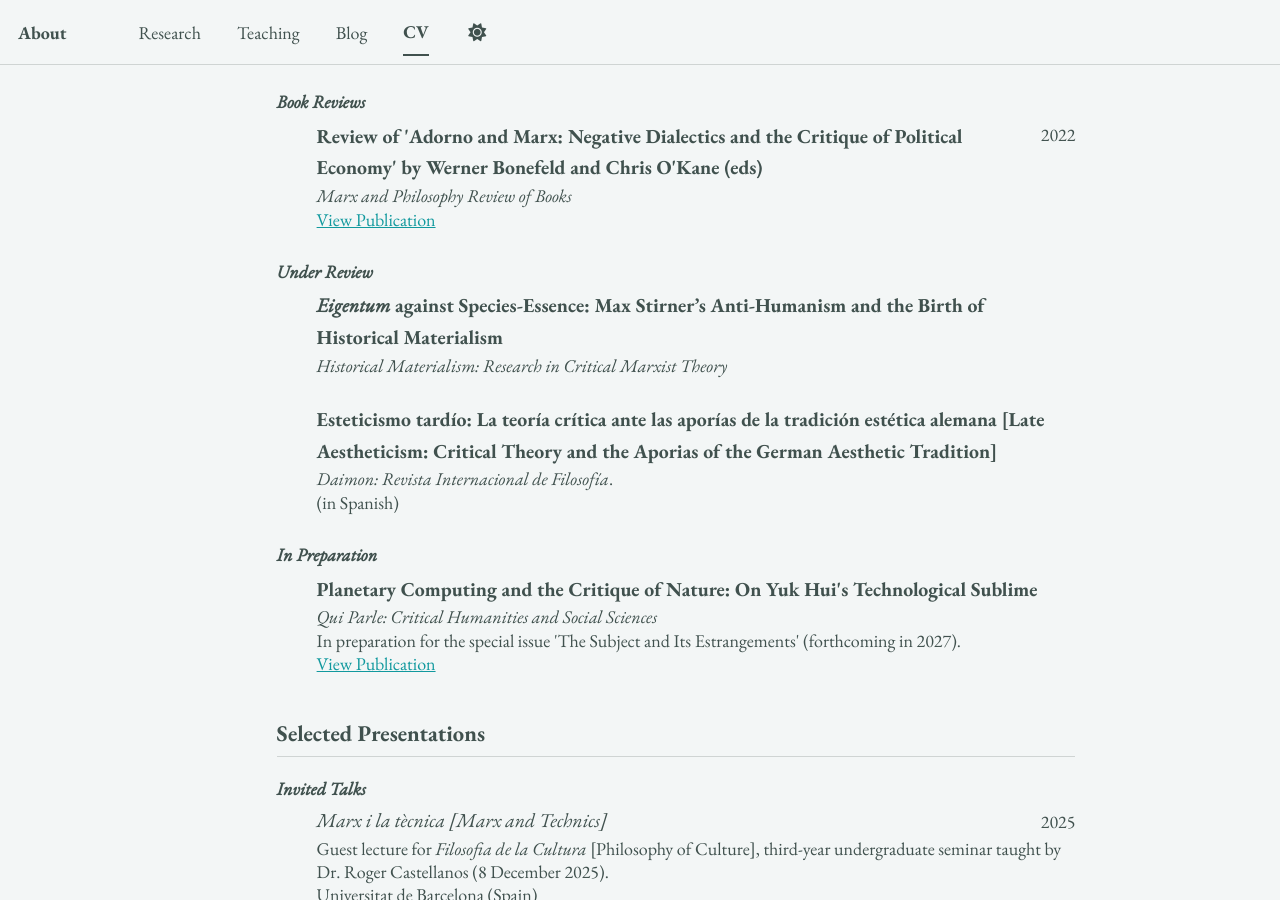
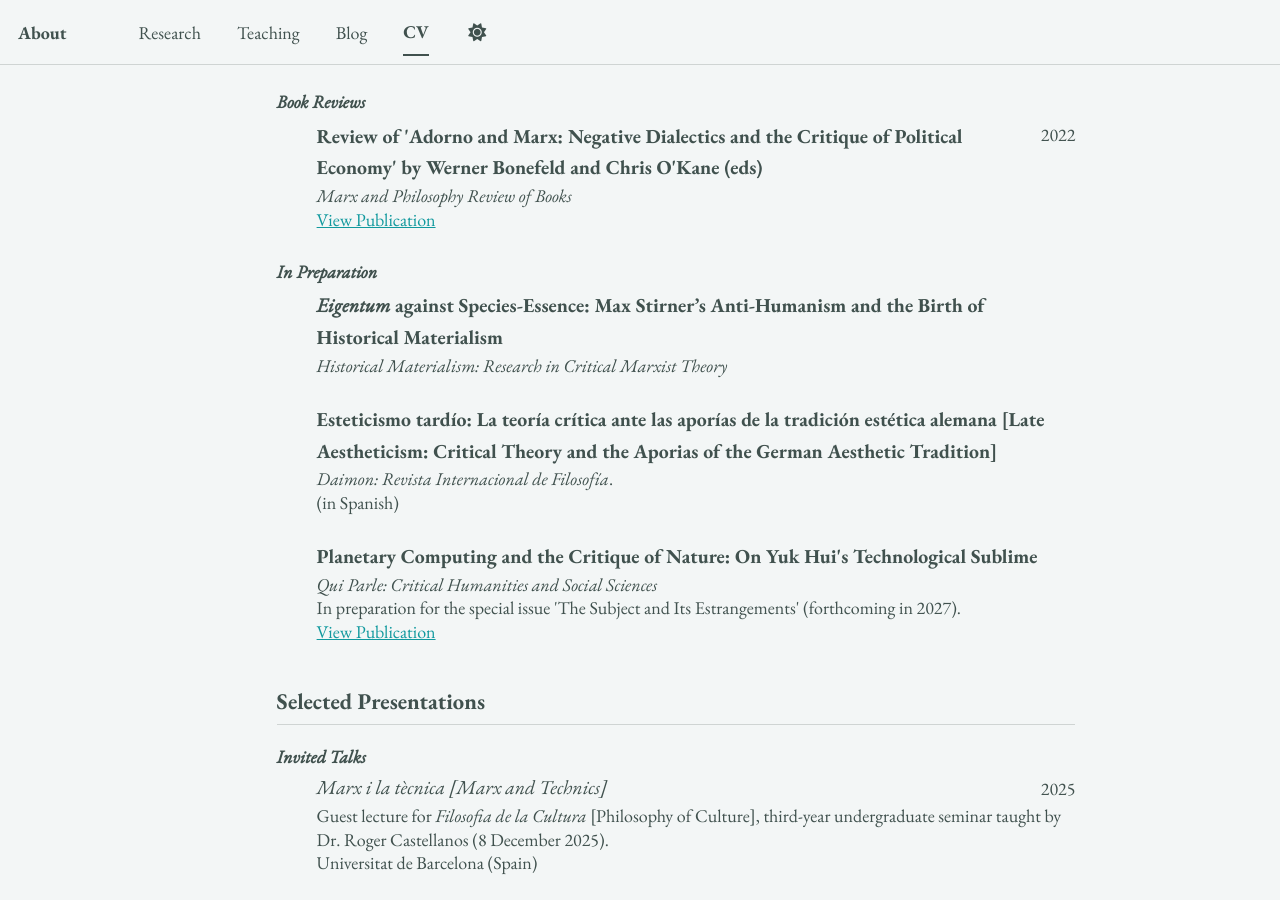
Before and after one commit to epujol90/epujol90.github.io, a Jekyll site: the page built from _pages/cv-json.md, in a window 1280 px wide and 900 px high, scrolled down 3105 px. Built offline with Jekyll 4.4.1, drawn with Linux system fonts in a browser that asks for light colours; a script bundle is joined from its source files by our own code; library files that are not in the unit come from our copies.

Commit message:
Update cv.json

```diff
--- a/_data/cv.json
+++ b/_data/cv.json
@@ -202,7 +202,7 @@
       "releaseDate": "",
       "website": "",
       "summary": "",
-      "category": "Under Review"
+      "category": "In Preparation"
     },
     {
       "name": "Esteticismo tardío: La teoría crítica ante las aporías de la tradición estética alemana [Late Aestheticism: Critical Theory and the Aporias of the German Aesthetic Tradition]",
@@ -210,7 +210,7 @@
       "releaseDate": "",
       "website": "",
       "summary": "(in Spanish)",
-      "category": "Under Review"
+      "category": "In Preparation"
     },
     {
       "name": "Planetary Computing and the Critique of Nature: On Yuk Hui's Technological Sublime",
```
